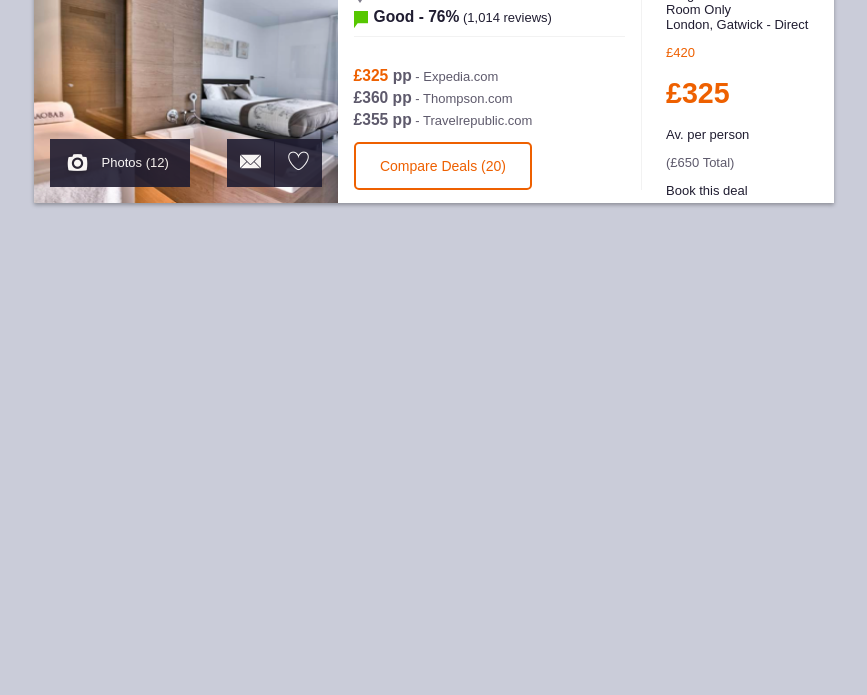
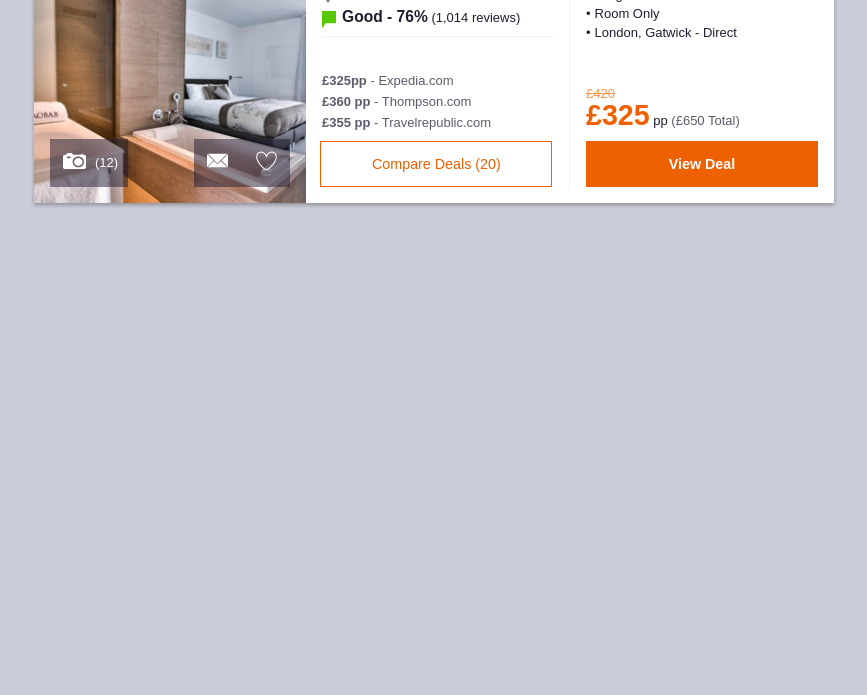
Before and after one commit to itomblack/tsm, a website: page src/index.html in a window 1280 px wide. Shown: the part 105-800 px from the top of the page, without its empty margins (206-1073 px from the left). Drawn offline with nearby package versions, Linux system fonts and the light colour scheme; files that its build step writes are made by us from their sources.

Commit message:
card 3 col

```diff
--- a/src/index.html
+++ b/src/index.html
@@ -11,8 +11,8 @@
 			<!-- <img src="../img/photo.png" alt="" class=""> -->
 			<div class="photos-link-wrap">
 				<a href="">
-					<img src="../img/camera-icon.png" alt="photo icon" class="">
-					<span>Photos (12)</span>
+					<img src="../img/camera-icon.svg" alt="photo icon" class="">
+					<span>(12)</span>
 				</a>
 			</div>
 			<a href="" class="email-icon">
@@ -40,43 +40,41 @@
 			</div>
 			<div class="deals-wrap lighter">
 				<div class="deal-row">
-					<h4><span class="orange">£325</span> pp</h4>
+					<p><strong>£325pp</strong></p>
 					<p>- Expedia.com</p>
 				</div>
 				<div class="deal-row">
-					<h4>£360 pp</h4>
+					<p><strong>£360 pp</strong></p>
 					<p>- Thompson.com</p>
 				</div>
 				<div class="deal-row">
-					<h4>£355 pp</h4>
+					<p><strong>£355 pp</strong></p>
 					<p>- Travelrepublic.com</p>
 				</div>
-				<div href="" class="btn-2">Compare Deals (20)</div>
 			</div>
 		</div>
+		<div href="" class="btn-2 btn-compare">Compare Deals (20)</div>
 
 		<div class="deal-col-wrap">
 			<div class="deal-info-wrap">
 				<img src="../img/expedia-logo.png" alt="expedia logo" class="">
-				<ul>
+				<ul class="deal-items-list">
 					<li>3 nights</li>
 					<li>Room Only</li>
-					<li>London, Gatwick - Direct</li>
+					<li class="non-mobile">London, Gatwick - Direct</li>
+					<li class="mobile-only">LGW- Direct</li>
 				</ul>
 			</div>
 
 			<div class="book-wrap">
-				<p class="orange">£420</p>
-				<h1 class="orange">£325</h1>
-				<div class="desktop-pp">
-					<p>Av. per person</p>
-					<p class="lighter">(£650 Total)</p>
-				</div>
-				<div class="btn">
-					<span>Book this deal</span>
-				</div>
-
+				<p class="orange2 strikethrough">£420</p>
+				<h1 class="orange inline-b">£325</h1>
+				<p class="inline-b">pp</p>
+				<p class="lighter cost-total">(£650 Total)</p>
 			</div>
+		</div>
+		<div class="btn btn-deal">
+			<span>View Deal</span>
 		</div>
 
 	</div>
--- a/src/sass/_home.scss
+++ b/src/sass/_home.scss
@@ -24,21 +24,36 @@ body {
 //===============================================================================
 // HOME STLYES
 //===============================================================================
-$marg: 1.2em;
+$marg: 16px;
+$marg2: 13px;
+
+//breakpoints
+$break1: 780px;
+$break2: 710px;
+$break3: 610px;
+$break4: 350px;
 
 body, html {
 	font-family: 'Akkurat Std', Arial, serif;
 	font-size: 13px;
 	color: $ink;
+
+	@media screen and (max-width: $break4) { font-size: 11px; }
+
+
 }
 
 body {
 	padding: 24px;
+	 @media screen and (max-width: $break2) { padding: 24px 10px; }
 }
 
 h1 {
  font-size: 2.2em;
  line-height: 1em;
+ margin: 0;
+
+ @media screen and (max-width: $break1) { font-size: 2em; }
 }
 
 h2 {
@@ -58,14 +73,46 @@ h4 {
 
 p {
  font-size: 1em;
+ margin: 0;
 }
 
 .orange { color: $orange1; }
+.orange2 { color: $orange2; }
 .lighter { color: $ink2; }
 
 
+.btn, .btn-2 {
+	padding: 14px;
+	background-color: white;
+	// border-radius: 5px;
+	text-align: center;
+	font-size: 1.1em;
+	margin-top: 1em;
+	cursor: pointer;
+	border: 1px solid $orange1;
+
+	@media screen and (max-width: $break3) { padding: 8px 4px; }
+}
+
+
 .btn {
+	background-color: $orange1;
+	color: white;
+	width: 100%;
+	font-weight: bold;
+	&:hover {
+		background-color: $blue;
+		border: 1px solid $blue;
+	}
+}
 
+.btn-2 {
+	// border: 1px solid $orange1;
+	color: $orange1;
+	&:hover {
+		border: 1px solid $blue;
+		color: $blue;
+	}
 }
 
 .card-wrap {
@@ -77,82 +124,134 @@ p {
 	box-shadow: 0 2px 4px rgba(0,0,0,.3);
 
 	position: relative;
+
+	@media screen and (max-width: $break3) { height: 199px;}
 }
 
 .img-col-wrap {
-	width: 38%;
+	width: 34%;
 	height: 100%;
 	position: relative;
 	display: inline-block;
 	left: 0;
 	bottom: 0;
-	background: url("../img/photo.png");
+	background: url("../img/photo.png") no-repeat center center;
 	background-size: cover;
-	background-repeat: no-repeat;
-	background-size: 100% 100%;
+
+	@media screen and (max-width: $break3) {
+		left: $marg2;
+	    top: $marg2;
+	    // height: 170px;
+	    height: 125px;
+	    width: calc(34% - 13px);
+	}
+	@media screen and (max-width: $break4) {
+		height: 110px;
+		width: 110px;
+	}
 }
 
 
 .photos-link-wrap, .email-icon, .heart-icon {
-	background-color: $ink;
-	opacity: .9;
+	background-color: rgba($ink,.5);
 	height: 48px;
 	display: inline-block;
     position: absolute;
     bottom: $marg;
+	transition: all .1 ease;
+    &:hover {
+    	background-color: rgba($blue,.5);
+    }
+
+    @media screen and (max-width: $break3) {
+    	bottom: 0;
+    	background-color: rgba($ink, 0);
+    };
 }
 
 
 .photos-link-wrap {
 	left: $marg;
-	width: 140px;
-	img {
-		position: absolute;
-		left: 1em;
-		top: 1em;
-	}
-	span {
-		position: absolute;
-		color: white;
-		left: 4em;
-		top: 1.2em;
+	width: 78px;
 
-	}
-}
-
-.email-icon, .heart-icon {
-	width: 48px;
-}
-
-
-
-.email-icon {
-	right: 63px;
 	img {
 		position: absolute;
 		left: 1em;
 		top: 1.1em;
 	}
+	span {
+		position: absolute;
+		color: white;
+		left: 45px;
+		top: 1.2em;
+
+	}
+
+	@media screen and (max-width: $break1) {
+		width: 49px;
+		span { display: none; }
+	}
+
+	@media screen and (max-width: $break3) { display: none; }
+}
+
+.email-icon, .heart-icon {
+	width: 48px;
+
+	img { position: absolute; }
+}
+
+.email-icon {
+	right: 64px;
+	img {
+		left: 1em;
+		top: 1.1em;
+	}
+	@media screen and (max-width: $break3) { left: 0 };
 }
 
 .heart-icon {
 	right: $marg;
 	img {
-		position: absolute;
 		right: 1em;
 		top: .9em;
 	}
+	 @media screen and (max-width: $break3) { right: 0 };
 }
 
 .hotel-col-wrap {
 	position: absolute;
 	display: inline-block;
-	left: 38%;
-	width: 38%;
+	left: 34%;
+	width: 33%;
 	top: 1em;
 	padding: 0 $marg;
 	height: calc(100% - 2em);
 	border-right: 1px solid $vlgrey;
+
+	@media screen and (max-width: $break3) {
+		left: 34%;
+		width: 66%;
+		padding: 0 $marg2;
+		border-right: none;
+	}
+	@media screen and (max-width: $break4) {
+		left: 123px;
+		width: calc(100% - 123px);
+	}
+}
+
+.btn-compare {
+	position: absolute;
+	left: 35.8%;
+	bottom: $marg;
+	width: calc(33% - 32px);
+
+	@media screen and (max-width: $break3) {
+		bottom: $marg2;
+		left: $marg2;
+		width: calc(50% - 25px);
+	}
 }
 
 .title-review-wrap {
@@ -160,6 +259,14 @@ p {
 		display: inline-block;
 		margin: 0 8px 0 0;
 	}
+
+	img {
+		@media screen and (max-width: $break3) {
+			display: block;
+			margin-top: 4px;
+		}
+	}
+
 }
 
 .location-wrap {
@@ -175,6 +282,8 @@ p {
 		display: inline-block;
 		 margin: 1px 0 0 19px;
 	}
+
+	@media screen and (max-width: $break1) { display: none; }
 }
 
 .review-wrap {
@@ -194,15 +303,23 @@ p {
 	p {
 		display: inline-block;
 		margin: 0;
+		@media screen and (max-width: $break1) { display: none; }
+	}
+
+	@media screen and (max-width: $break4) {
+		img {
+			top: -3px;
+		}
 	}
 }
 
 .deals-wrap {
 	position: absolute;
 	display: inline-block;
-	bottom: 0;
+	bottom: 60px;
 	left: $marg;
 
+	@media screen and (max-width: $break3) { display: none; }
 }
 
 .deal-row {
@@ -214,33 +331,91 @@ p {
 	}
 }
 
-.btn-2 {
-	padding: 14px;
-	background-color: white;
-	border: 2px solid $orange1;
-	border-radius: 5px;
-	text-align: center;
-	font-size: 14px;
-	color: $orange1;
-	margin-top: 1em;
-	// box-shadow: 0 1px 3px rgba(0,0,0,.3);
-}
 
 .deal-col-wrap {
 	position: absolute;
 	display: inline-block;
-	left: 79%;
+	left: 67%;
+	width: 33%;
+	top: 1em;
+	height: calc(100% - 2em);
+	padding: 0 $marg;
+
+	@media screen and (max-width: $break3) {
+		left: 34%;
+		padding: 0 $marg2;
+		width: 66%;
+		bottom: 0;
+	}
+	@media screen and (max-width: $break4) {
+		left: 123px;
+		width: calc(100% - 123px);
+	}
+}
+
+.deal-items-list {
+	margin: 0;
+	li {
+		margin: 0 0 4px 4px;
+		&::before {
+			content: "•";
+			position: relative;
+			left: -4px;
+		}
+		@media screen and (max-width: $break3) { margin: 0 0 2px 4px; };
+	}
+}
+
+.mobile-only { display: none; }
+
+@media screen and (max-width: $break3) {
+	.non-mobile { display: none; }
+	.mobile-only { display: block; }
 }
 
 .deal-info-wrap {
-
+	@media screen and (max-width: $break3) {
+		img { display: none; }
+		margin-top: 75px;
+		width: 70%;
+		display: inline-block;
+	}
 }
 
 .book-wrap {
-
+	position: absolute;
+	width: 100%;
+	bottom: 60px;
+	@media screen and (max-width: $break3) {
+		width: 80px;
+		position: absolute;
+		bottom: 43px;
+		right: $marg;
+	}
 }
 
-.desktop-pp {
+.cost-total {
+	display: inline-block;
+	@media screen and (max-width: $break1) { display: none; }
+}
+
+.btn-deal {
+
+	position: absolute;
+    left: 69%;
+    width: calc(33% - 32px);
+    bottom: $marg;
+
+	@media screen and (max-width: $break3) {
+		position: absolute;
+		bottom: $marg2;
+		left: 50%;
+		width: calc(50% - 13px);
+
+	}
+}
+
+.strikethrough { text-decoration: line-through; }
 
 
-}
+.inline-b { display: inline-block;}
--- a/src/sass/_variables.scss
+++ b/src/sass/_variables.scss
@@ -6,6 +6,7 @@ $orange1: #EE6000;
 $orange2: #FA9550;
 $ink: #201D31;
 $ink2: #5E5A6C;
+$blue: #27A3D9;
 
 $grey: #CACCD9;
 $lgrey: #E2E2E2;
```
Also changed, not shown: src/img/Asset 1.svg (added), src/img/camera-icon.svg (added), src/img/email-icon.svg (added), src/img/heart-icon.svg (added).
